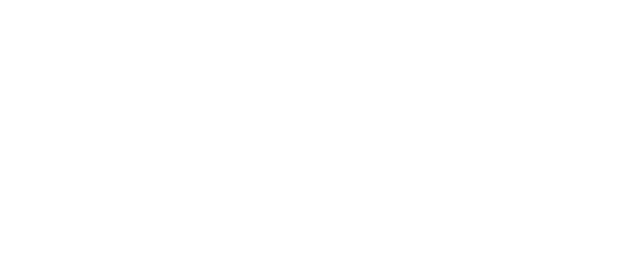
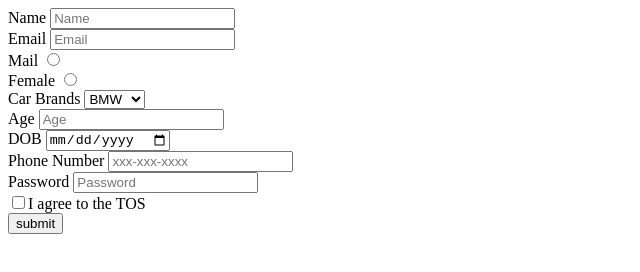
Before and after one commit to acciojob/signup-form-car-PintushKumar, a website: page main.html in a window 1280 px wide. Shown: the whole page, without its empty margins (0-640 px from the left). Drawn offline with Linux system fonts and the light colour scheme.

Commit message:
created a submission

```diff
--- a/main.html
+++ b/main.html
@@ -8,6 +8,32 @@
 
 <body>
 	<!-- the entire body must be written by student -->
+	<form>
+		<label for="name" >Name</label>
+	    <input type="text" required id="name" placeholder ="Name"></input> </br>
+		<label for="email" >Email</label>
+	    <input type="email" required id="email" placeholder ="Email"></input></br>
+		<label for="gender_m">Mail</label>
+		<input type="radio" required id ="gender_m" name="gender"></input></br>
+		<label for="gender_m">Female</label>
+		<input type="radio" required id ="gender_m" name = "gender"></input></br>
+		<label for="cars" >Car Brands</label>
+	    <select id ="cars">
+			<option>BMW</option>
+			<option>NANO</option>
+			<option>CAW</option>
+		</select></br>
+		<label for="age" >Age</label>
+	    <input type="number" required id="age" placeholder ="Age"></input></br>
+		<label for="dob" >DOB</label>
+	    <input type="date" required id="dob" placeholder ="Name"></input></br>
+		<label for="tel" >Phone Number</label>
+	    <input type="tel" required id="tel" placeholder ="xxx-xxx-xxxx"></input></br>
+		<label for="password" >Password</label>
+	    <input type="password" required id="password" placeholder ="Password"></input></br>
+		<input type="checkbox" required id="tos">I agree to the TOS	</input></br>
+		<button type = "submit">submit</button>
+	</form>
     <script type="text/javascript" src="./script.js">
 </script>
 
```
